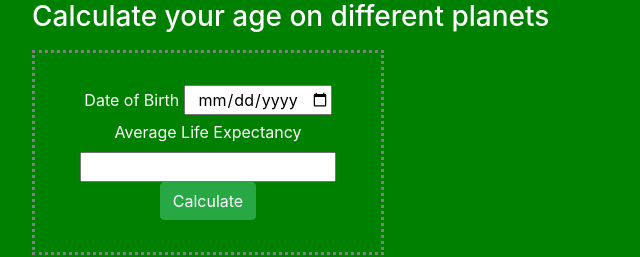
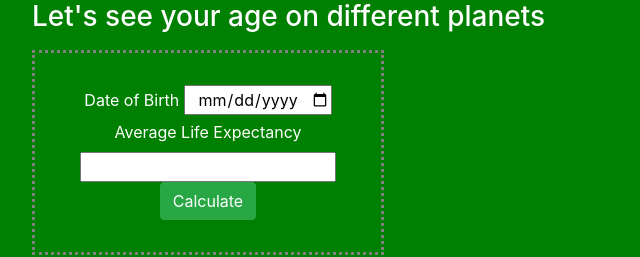
Before and after one commit to florinmirica/SuperGalacticAgeCalculator, a website built with webpack: page src/index.html in a window 1280 px wide. Shown: the top 257 px of the page, 53-693 px from the left. Built offline with nearby package versions, Linux system fonts and the light colour scheme.

Commit message:
fix errors in index

```diff
--- a/src/index.html
+++ b/src/index.html
@@ -3,12 +3,12 @@
 
 <head>
 
-  <title>Super Galactic Age Calculator</title>
+  <title>Super Inter-Galactic Age Calculator</title>
 </head>
 
 <body>
   <div class="container">
-    <h3>Calculate your age on different planets</h3>
+    <h3>Let's see your age on different planets</h3>
     <form id="input" class="form-group">
       <label>Date of Birth</label>
       <input type="date" id="inputDOB">
```
